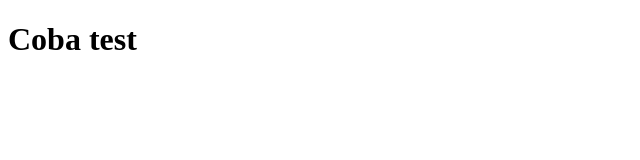
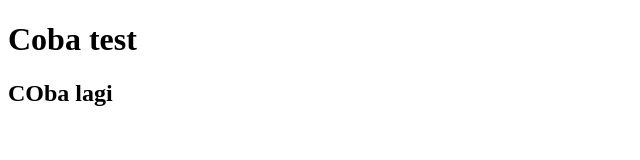
Before and after one commit to ahmadfajarmuflikin/Belajar, a plain HTML site: page index.html in a window 1280 px wide. Shown: the whole page, without its empty margins (0-640 px from the left). Drawn offline with Linux system fonts and the light colour scheme.

Commit message:
Membuat heading 2

```diff
--- a/index.html
+++ b/index.html
@@ -7,5 +7,6 @@
 </head>
 <body>
     <h1>Coba test</h1>
+    <h2>COba lagi</h2>
 </body>
 </html>
```
